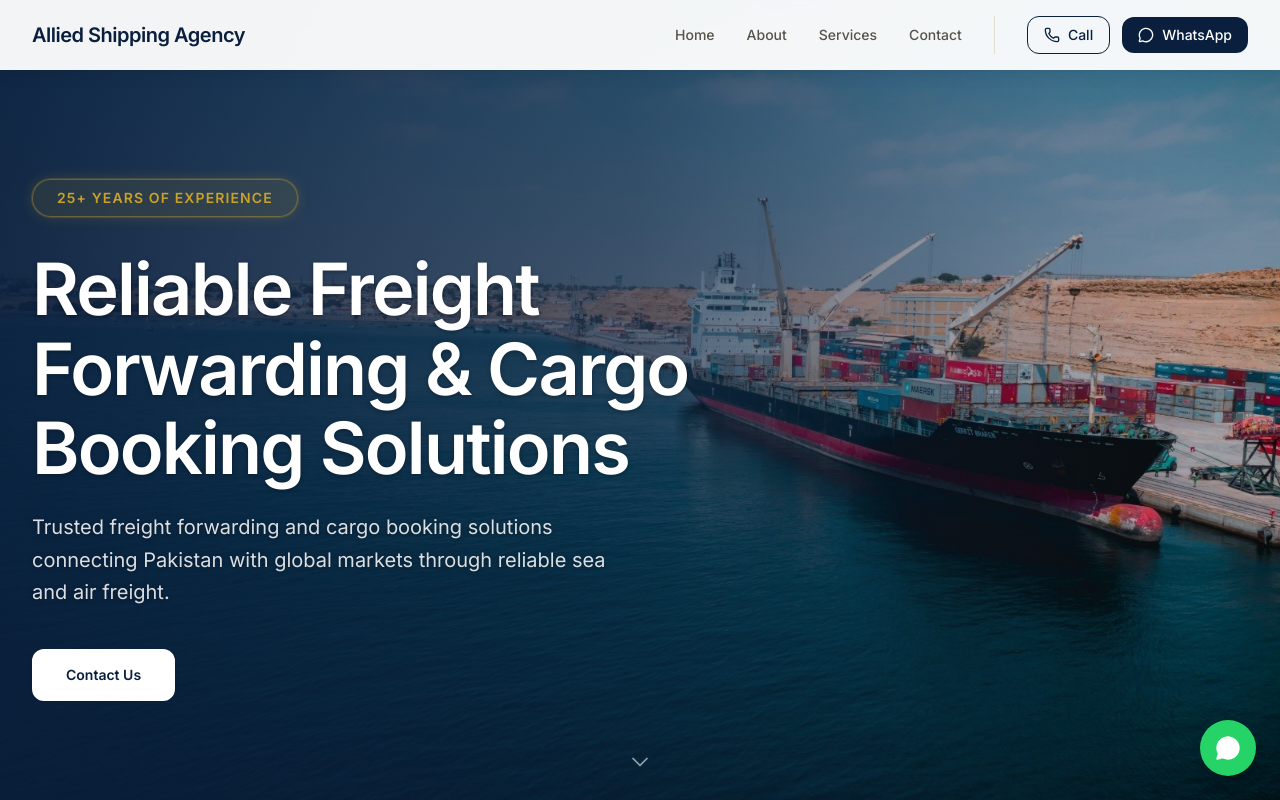
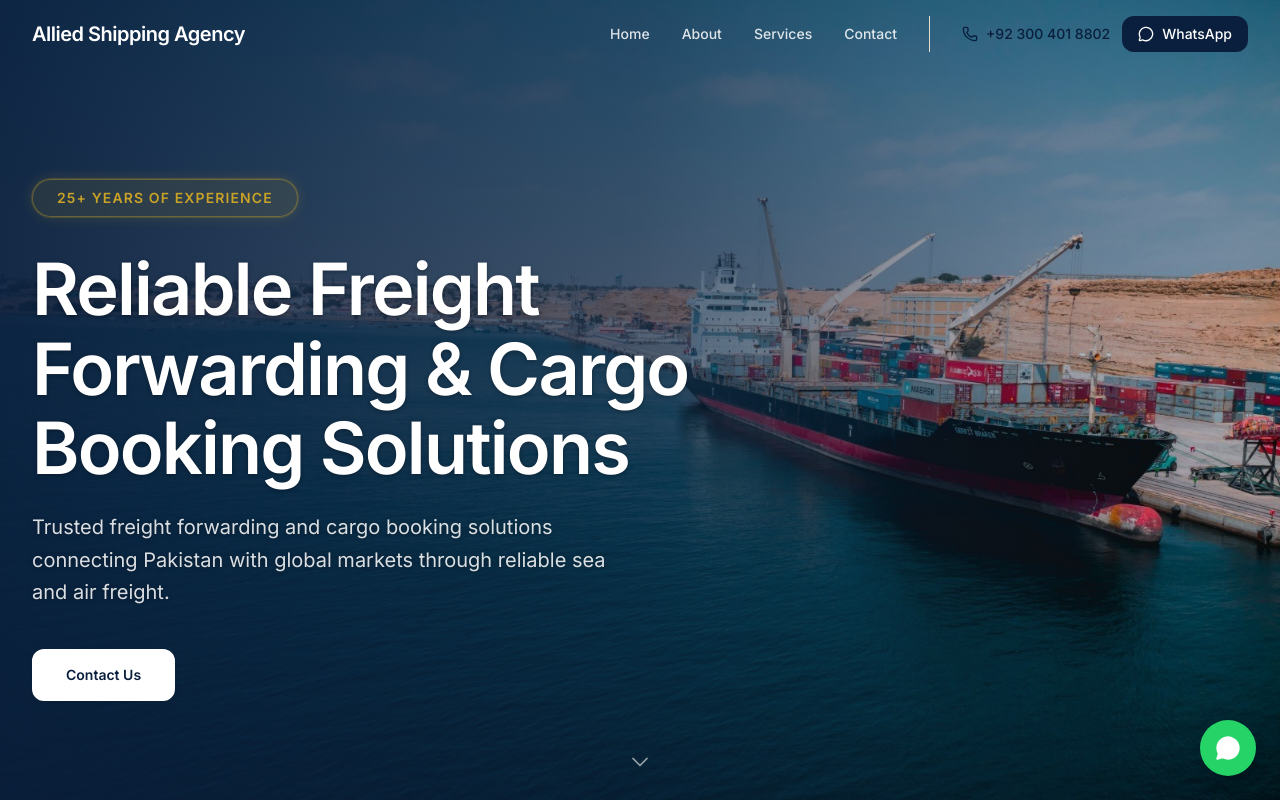
Before and after one commit to Mairaarshad19/allied-shipping-website, a Next.js app: page / in a window 1280 px wide. Shown: the top 800 px of the page. Built offline with nearby package versions, Linux system fonts and the light colour scheme.

Commit message:
style(navbar): improve navigation and contact actions

```diff
--- a/components/Header.tsx
+++ b/components/Header.tsx
@@ -1,8 +1,7 @@
 "use client";
 
 import { useState, useEffect } from "react";
-import Link from "next/link";
-import { Phone, MessageCircle, Menu, X } from "lucide-react";
+import { MessageCircle, Menu, X, Phone } from "lucide-react";
 import Container from "./Container";
 
 const NAV_LINKS = [
@@ -25,6 +24,16 @@ function scrollToSection(sectionId: string) {
 
 export default function Header() {
   const [menuOpen, setMenuOpen] = useState(false);
+  const [scrolled, setScrolled] = useState(false);
+
+  useEffect(() => {
+    const handleScroll = () => {
+      setScrolled(window.scrollY > 10);
+    };
+    window.addEventListener("scroll", handleScroll, { passive: true });
+    handleScroll();
+    return () => window.removeEventListener("scroll", handleScroll);
+  }, []);
 
   /* Lock body scroll when mobile menu is open */
   useEffect(() => {
@@ -43,13 +52,21 @@ export default function Header() {
   };
 
   return (
-    <header className="fixed top-0 left-0 right-0 z-50 bg-white/95 backdrop-blur-md shadow-lg shadow-black/5">
+    <header
+      className={`fixed top-0 left-0 right-0 z-50 transition-all duration-300 ${
+        scrolled
+          ? "bg-white/95 backdrop-blur-md shadow-lg shadow-black/5"
+          : "bg-transparent"
+      }`}
+    >
       <Container className="flex items-center justify-between py-3 md:py-4">
         {/* Logo */}
         <button
           type="button"
           onClick={() => scrollToSection("home")}
-          className="text-lg sm:text-xl font-semibold tracking-tight truncate max-w-[55vw] sm:max-w-none text-navy-primary text-left"
+          className={`text-lg sm:text-xl font-semibold tracking-tight truncate max-w-[55vw] sm:max-w-none text-left transition-colors duration-300 ${
+            scrolled ? "text-navy-primary" : "text-white"
+          }`}
           aria-label="Allied Shipping Agency — Home"
         >
           Allied Shipping Agency
@@ -66,7 +83,11 @@ export default function Header() {
                   scrollToSection(link.sectionId);
                   closeMenu();
                 }}
-                className="text-sm font-medium text-body hover:text-navy-primary transition-colors cursor-pointer"
+                className={`text-sm font-medium transition-colors duration-200 cursor-pointer ${
+                  scrolled
+                    ? "text-body hover:text-navy-primary"
+                    : "text-white/85 hover:text-white"
+                }`}
               >
                 {link.label}
               </button>
@@ -75,17 +96,17 @@ export default function Header() {
 
           <div className="flex items-center gap-3 pl-8 border-l border-border">
             <a
-              href="tel:+923286920284"
-              className="inline-flex items-center gap-2 rounded-xl border border-navy-primary px-4 py-2 text-sm font-medium text-navy-primary transition-all hover:bg-navy-primary hover:text-white"
+              href="tel:+923004018802"
+              className="inline-flex items-center gap-2 text-sm font-medium text-navy-primary hover:text-navy-secondary transition-colors duration-200"
             >
               <Phone size={16} />
-              Call
+              +92 300 401 8802
             </a>
             <a
               href="https://wa.me/923286920284"
               target="_blank"
               rel="noopener noreferrer"
-              className="inline-flex items-center gap-2 rounded-xl bg-navy-primary px-4 py-2 text-sm font-medium text-white transition-all hover:bg-navy-secondary"
+              className="inline-flex items-center gap-2 rounded-xl bg-navy-primary px-4 py-2 text-sm font-medium text-white transition-all duration-150 hover:bg-[#0D2A4F] hover:shadow-md"
             >
               <MessageCircle size={16} />
               WhatsApp
@@ -97,7 +118,9 @@ export default function Header() {
         <button
           type="button"
           onClick={() => setMenuOpen((prev) => !prev)}
-          className="md:hidden flex items-center justify-center h-10 w-10 shrink-0 text-navy-primary"
+          className={`md:hidden flex items-center justify-center h-10 w-10 shrink-0 transition-colors duration-300 ${
+            scrolled ? "text-navy-primary" : "text-white"
+          }`}
           aria-label={menuOpen ? "Close menu" : "Open menu"}
           aria-expanded={menuOpen}
         >
@@ -135,17 +158,10 @@ export default function Header() {
             {/* Contact buttons */}
             <div className="flex flex-col gap-3 pt-4 border-t border-border">
               <a
-                href="tel:+923286920284"
-                className="inline-flex items-center justify-center gap-2 rounded-xl border border-navy-primary min-h-[48px] px-4 text-sm font-medium text-navy-primary transition-colors hover:bg-navy-primary hover:text-white"
-              >
-                <Phone size={18} />
-                0328-6920284
-              </a>
-              <a
                 href="https://wa.me/923286920284"
                 target="_blank"
                 rel="noopener noreferrer"
-                className="inline-flex items-center justify-center gap-2 rounded-xl bg-navy-primary min-h-[48px] px-4 text-sm font-medium text-white transition-colors hover:bg-navy-secondary"
+                className="inline-flex items-center justify-center gap-2 rounded-xl bg-navy-primary min-h-[48px] px-4 text-sm font-medium text-white transition-all duration-150 hover:bg-[#0D2A4F] hover:shadow-md"
               >
                 <MessageCircle size={18} />
                 0328-6920284
```
